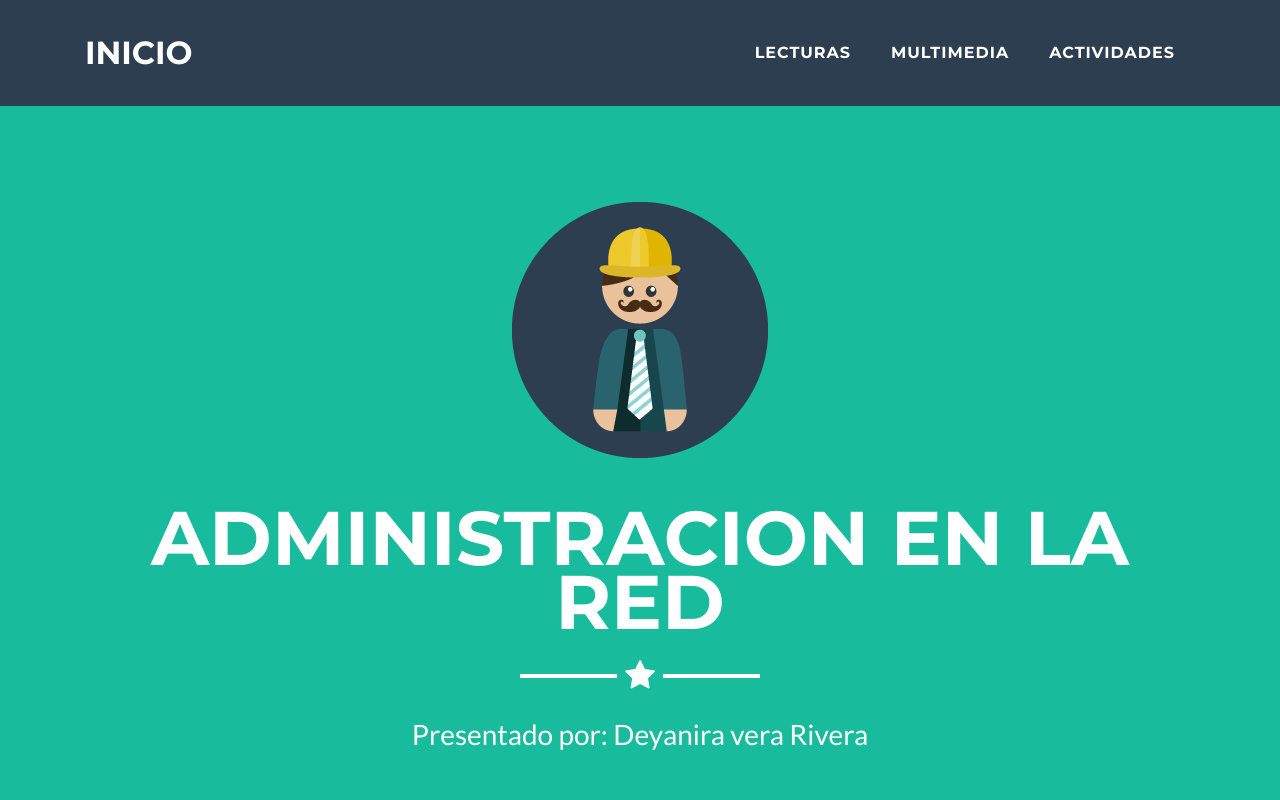
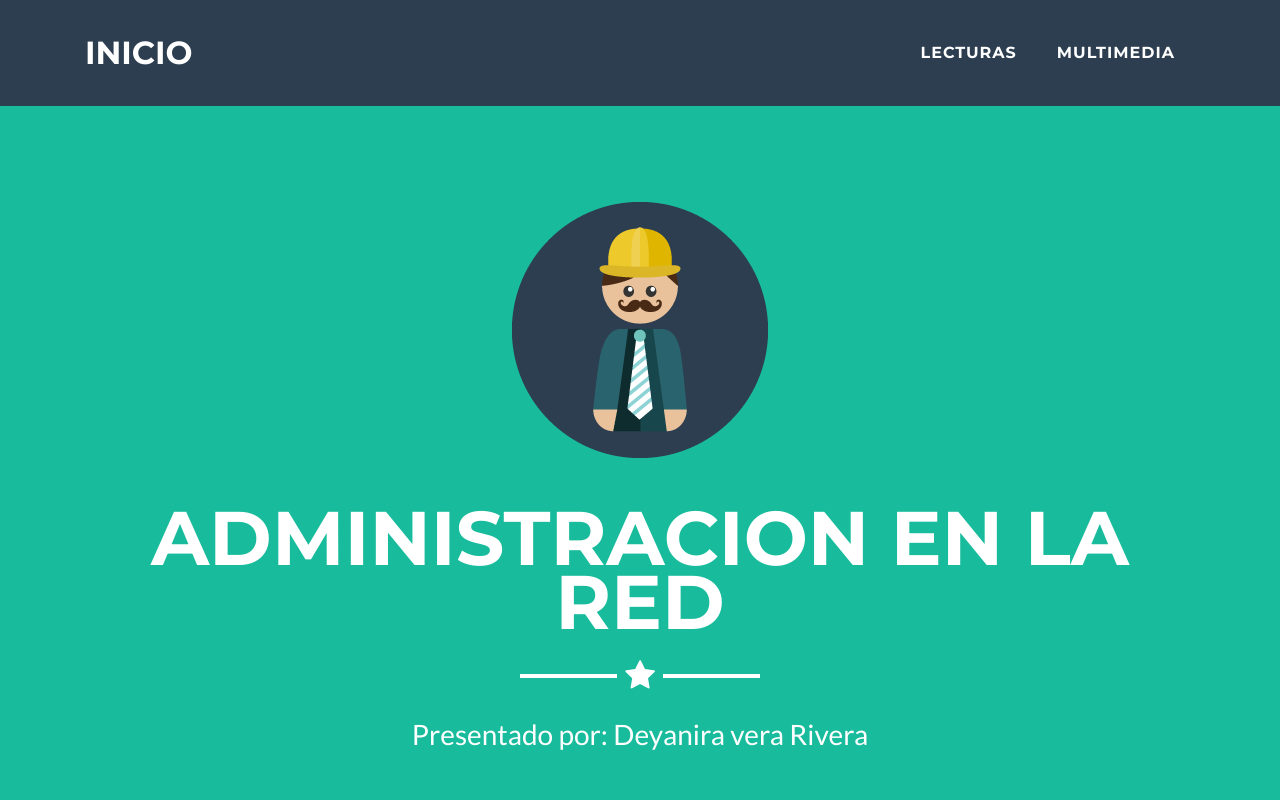
Before and after one commit to Deyaniraverarivera/proyecto, a website: page index.html in a window 1280 px wide. Shown: the top 800 px of the page. Drawn offline with Linux system fonts and the light colour scheme.

Commit message:
Update index.html

```diff
--- a/index.html
+++ b/index.html
@@ -44,8 +44,7 @@
             <li class="nav-item mx-0 mx-lg-1">
               <a class="nav-link py-3 px-0 px-lg-3 rounded js-scroll-trigger" href="#Multimedia">Multimedia</a>
             </li>
-            <li class="nav-item mx-0 mx-lg-1">
-              <a class="nav-link py-3 px-0 px-lg-3 rounded js-scroll-trigger" href="#Actividades">Actividades</a>
+
             </li>
           </ul>
         </div>
@@ -76,6 +75,10 @@
                 </div>
               </div>
           Actividades a desarrollar
+
+
+
+
 El grupo colaborativo realizara una revisión de los Mockups o Diseños y los Formatos de Guión de OVI realizados en la actividad anterior (Fase de Diseño), luego de debatir y analizar; el grupo en consenso seleccionara el Mockup o Diseño y el Formato de Guión que seleccionarán para trabajar en esta actividad.
 
 Seguido a esto y ya con el Mockup seleccionado, el Grupo creará un Objeto Virtual de Información OVI en formato HTML5 y lo publicará en la Internet a través de un repositorio colaborativo de GITHUB por medio del servicio Github Pages.
```
